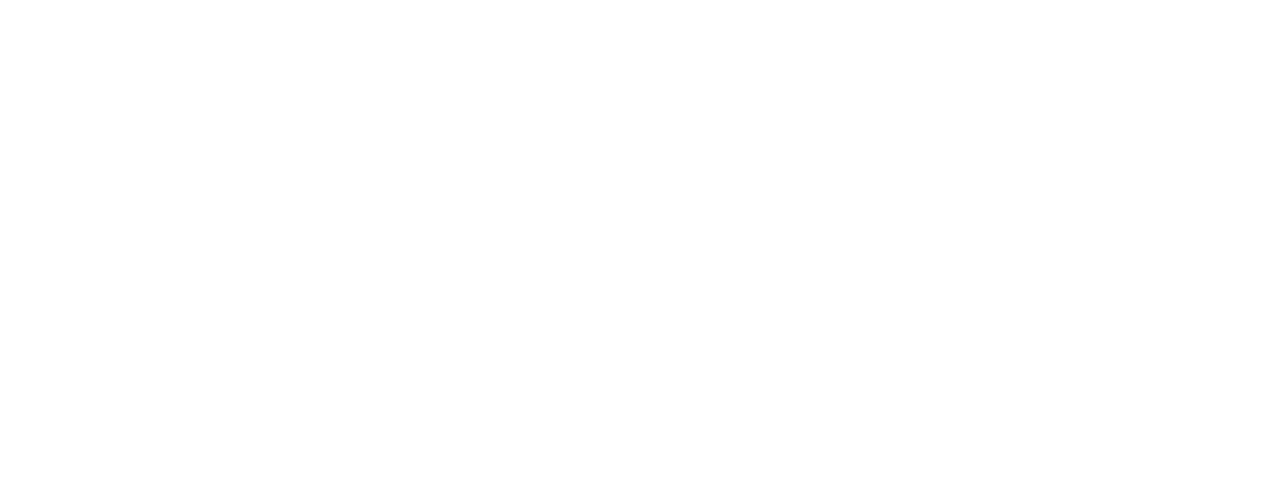
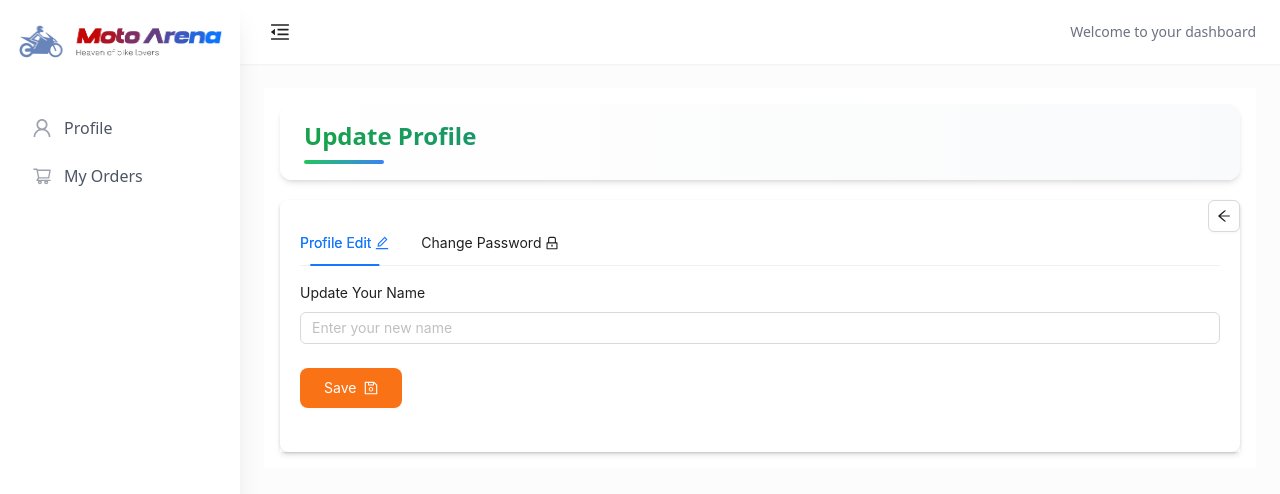
Before and after one commit to habibb2r/MOTO-Arena, a React (Vite) app: page /dashboard/customer/update in a window 1280 px wide. Before the commit this address had no page. Shown: the top 494 px of the page. Built offline with nearby package versions, Linux system fonts and the light colour scheme; sample sign-in values are in the browser's storage.

Commit message:
Update Profile

```diff
--- /dev/null
+++ b/src/Dashboard/Customer/MyOrders.tsx
@@ -0,0 +1,102 @@
+import { Input, Spin, Steps, Table } from 'antd';
+
+import { useState } from 'react';
+import { useCurrentUser } from '../../redux/features/auth/authSlice';
+import DashboardTitle from '../LayOuts/DashboardTitle';
+import { useAppSelector } from '../../redux/hooks';
+import { useGetOrdersQuery, useGetsingleorderQuery } from '../../redux/features/order/orderApi';
+
+
+
+
+const MyOrders = () => {
+
+    const user = useAppSelector(useCurrentUser);
+    const [search , setSearch] = useState('')
+    const { data: allOrders, isLoading: orderTableLoading } = useGetOrdersQuery({ email: user?.email ||"" });
+    const { data: orderSingleData, isLoading: singleOrderLoading } = useGetsingleorderQuery({ email: user?.email||'' ,search:search});
+
+
+
+    const columns = [
+        {
+            title: 'Name',
+            dataIndex: 'name',
+
+        },
+        {
+            title: 'Product Name',
+            dataIndex: 'productName',
+
+        },
+        {
+            title: 'Order No.',
+            dataIndex: 'orderId',
+        },
+    ];
+    const { Search } = Input;
+    const dataSource = allOrders?.data?.map((order: any, _: any) => ({
+        key: `${order._id}`,
+        name: `${order?.userInfo?.name}`,
+        productName: `${order?.productName}`,
+        orderId: `${order?.orderId}`,
+    }));
+    const handleSearch = (values:string)=>{
+        setSearch(values)
+    }
+    return (
+        <div className="p-4 space-y-5">
+            <DashboardTitle title="Orders " />
+            <div className='flex md:flex-row flex-col h-full gap-4 justify-center md:items-start'>
+                <div className='md:w-1/2 min-h-64  flex justify-items-start md:h-full flex-col items-center space-y-5 bg-white p-4 rounded-md '>
+                    <div className='text-xl font-bold text-black text-center py-2'>
+                        Track Order
+                    </div>
+                    <div>
+                        <Search onSearch={handleSearch} placeholder="Track order by Order no." enterButton="Search" size="middle"  />
+                    </div>
+                   {orderSingleData?.data?.productName && <><div className='shadow  bg-gray-100 w-full p-4 rounded-md  flex justify-center '>
+                        <div >
+                            <div>
+                                <span className='font-medium text-gray-500 text-sm'>Product Name:</span>
+                                <span className='text-xs text-gray-400'>{orderSingleData?.data?.productName}</span>
+                            </div>
+                            <div>
+                                <span className='font-medium text-gray-500 text-sm'>Order id:</span>
+                                <span className='text-xs text-gray-400'>{orderSingleData?.data?.orderId}</span>
+                            </div>
+                        </div>
+
+                    </div>
+                    <Spin spinning={singleOrderLoading}>
+                        <Steps
+
+                            direction="vertical"
+                            current={orderSingleData?.data?.orderActiveTrack}
+                            items={orderSingleData?.data?.orderTrack}
+                        />
+                    </Spin></> }
+                </div>
+                <div className='md:w-1/2 flex justify-items-start bg-white rounded-md flex-col items-center'>
+                    <div className='text-xl font-bold text-black text-center py-4'>
+                        Order History
+                    </div>
+                    <Spin spinning={orderTableLoading}>
+                        <Table
+                            className='w-full'
+                            columns={columns}
+                            dataSource={dataSource}
+                            pagination={{
+                                pageSize: 10,
+                            }}
+
+                        />
+                    </Spin>
+                </div>
+
+            </div>
+        </div>
+    );
+};
+
+export default MyOrders;
--- /dev/null
+++ b/src/Dashboard/Customer/UpdateProfile.tsx
@@ -0,0 +1,175 @@
+import { Button, Form, Input, Spin, Tabs } from "antd";
+import { toast } from "sonner";
+import {
+  ArrowLeftOutlined,
+  EditOutlined,
+  LockOutlined,
+  SaveOutlined,
+} from "@ant-design/icons";
+import { Link, useNavigate } from "react-router-dom";
+import { useEffect } from "react";
+import { useCurrentUser } from "../../redux/features/auth/authSlice";
+import { useAppSelector } from "../../redux/hooks";
+import {
+  useUpdateNameAndPhotoMutation,
+  useUpdatepasswordMutation,
+} from "../../redux/features/auth/authApi";
+import DashboardTitle from "../LayOuts/DashboardTitle";
+
+interface ApiError {
+  data?: {
+    message: string;
+  };
+}
+
+const UpdateProfile = () => {
+  const user = useAppSelector(useCurrentUser);
+  const [updateUser, { data, isLoading, error }] =
+    useUpdateNameAndPhotoMutation();
+  const [
+    updatePass,
+    { data: passData, isLoading: passLoading, error: passError },
+  ] = useUpdatepasswordMutation();
+  const navigate = useNavigate();
+
+  useEffect(() => {
+    if (data?.data?.name) {
+      toast.success("Name updated successfully");
+      navigate("/dashboard/customer");
+    }
+    if (error) {
+      toast.error("Name updated failed");
+    }
+    if (passData) {
+      toast.success(passData?.data?.message || "Password updated successfully");
+      navigate("/dashboard/customer");
+    }
+    if (passError) {
+      const typedError = passError as ApiError;
+      toast.error(typedError?.data?.message || "Password update failed");
+    }
+  }, [data, error, passError, passData, navigate]);
+
+  const handleUpdate = async (value: { name: string }) => {
+    try {
+      if (!value) {
+        return toast.error("No change found");
+      }
+      const data = {
+        name: value?.name,
+        email: user?.email,
+      };
+      await updateUser(data);
+    } catch (_err) {
+      toast.error("Update Failed");
+    }
+  };
+
+  const handlePassChange = async (value: {
+    cpassword: string;
+    npassword: string;
+  }) => {
+    if (!value?.cpassword) {
+      return toast.error("Current password is required");
+    }
+    if (!value?.npassword) {
+      return toast.error("New password is required");
+    }
+    if (value?.npassword === value?.cpassword) {
+      return toast.error("Passwords are same");
+    }
+    try {
+      const doc = {
+        npassword: value.npassword,
+        cpassword: value.cpassword,
+        email: user?.email,
+      };
+      await updatePass(doc);
+    } catch (_err) {
+      toast.error("Failed to update password");
+    }
+  };
+
+  const items = [
+    {
+      key: "1",
+      label: (
+        <div>
+          Profile Edit <EditOutlined />
+        </div>
+      ),
+      children: (
+        <div>
+          <Form name="updateProfile" onFinish={handleUpdate} layout="vertical">
+            <Form.Item label="Update Your Name" name="name">
+              <Input placeholder="Enter your new name"></Input>
+            </Form.Item>
+
+            <Form.Item>
+              <Button
+                htmlType="submit"
+                className="bg-orange-500 hover:bg-orange-600 text-white border-none h-10 px-6 rounded-lg flex items-center gap-2"
+              >
+                <span>Save</span>
+                <SaveOutlined />
+              </Button>
+            </Form.Item>
+          </Form>
+        </div>
+      ),
+    },
+    {
+      key: "2",
+      label: (
+        <div>
+          Change Password <LockOutlined />
+        </div>
+      ),
+      children: (
+        <div>
+          <Form name="UpdatePass" onFinish={handlePassChange} layout="vertical">
+            <Form.Item label="Current Password" name="cpassword">
+              <Input placeholder="Current password"></Input>
+            </Form.Item>
+            <Form.Item label="New Password" name="npassword">
+              <Input placeholder="New password"></Input>
+            </Form.Item>
+            <Form.Item>
+              <Button
+                htmlType="submit"
+                className="bg-orange-500 hover:bg-orange-600 text-white border-none h-10 px-6 rounded-lg flex items-center gap-2"
+              >
+                <span>Change Password</span>
+                <SaveOutlined />
+              </Button>
+            </Form.Item>
+          </Form>
+        </div>
+      ),
+    },
+  ];
+
+  return (
+    <Spin spinning={!user || isLoading || passLoading}>
+      <div className="p-4 space-y-5 bg-white">
+        <DashboardTitle title="Update Profile" />
+        <div className="bg-white text-black shadow rounded-lg relative">
+          <Link to="/dashboard/customer" className="absolute top-0 right-0">
+            <Button icon={<ArrowLeftOutlined />}></Button>
+          </Link>
+          <div className="shadow-md p-5">
+            <Tabs
+              defaultActiveKey="1"
+              items={items}
+              indicator={{
+                size: (origin) => origin - 20,
+              }}
+            />
+          </div>
+        </div>
+      </div>
+    </Spin>
+  );
+};
+
+export default UpdateProfile;
--- a/src/Routes/router_TEMP.tsx
+++ b/src/Routes/router_TEMP.tsx
@@ -10,6 +10,7 @@
 import ProtectedRoute from "./ProtectedRoute";
 import DashboardLayout from "../Dashboard/LayOuts/DashboardLayout";
 import UserProfile from "../Dashboard/Customer/UserProfile";
+import UpdateProfile from "../Dashboard/Customer/UpdateProfile";
 
 
 export const router = createBrowserRouter([
@@ -49,7 +50,7 @@
       { index: true, element: <ProtectedRoute><UserProfile /></ProtectedRoute> },
       { path: '/dashboard/customer', element: <ProtectedRoute><UserProfile /></ProtectedRoute> },
       // { path: 'orders', element: <ProtectedRoute> <Orders /></ProtectedRoute> },
-      // { path: 'update', element: <ProtectedRoute> <UpdateProfile /></ProtectedRoute> },
+      { path: 'update', element: <ProtectedRoute> <UpdateProfile /></ProtectedRoute> },
 
 
     ]
--- a/src/redux/features/auth/authApi.ts
+++ b/src/redux/features/auth/authApi.ts
@@ -24,7 +24,7 @@
     }),
     getsinglecustomer:builder.query<object, { email:string  }>({
       query: (doc) => ({
-        url: `api/auth/userInfo/${doc?.email}`,
+        url: `api/user/userInfo/${doc?.email}`,
         method: "GET",
       }),
     }),
```
